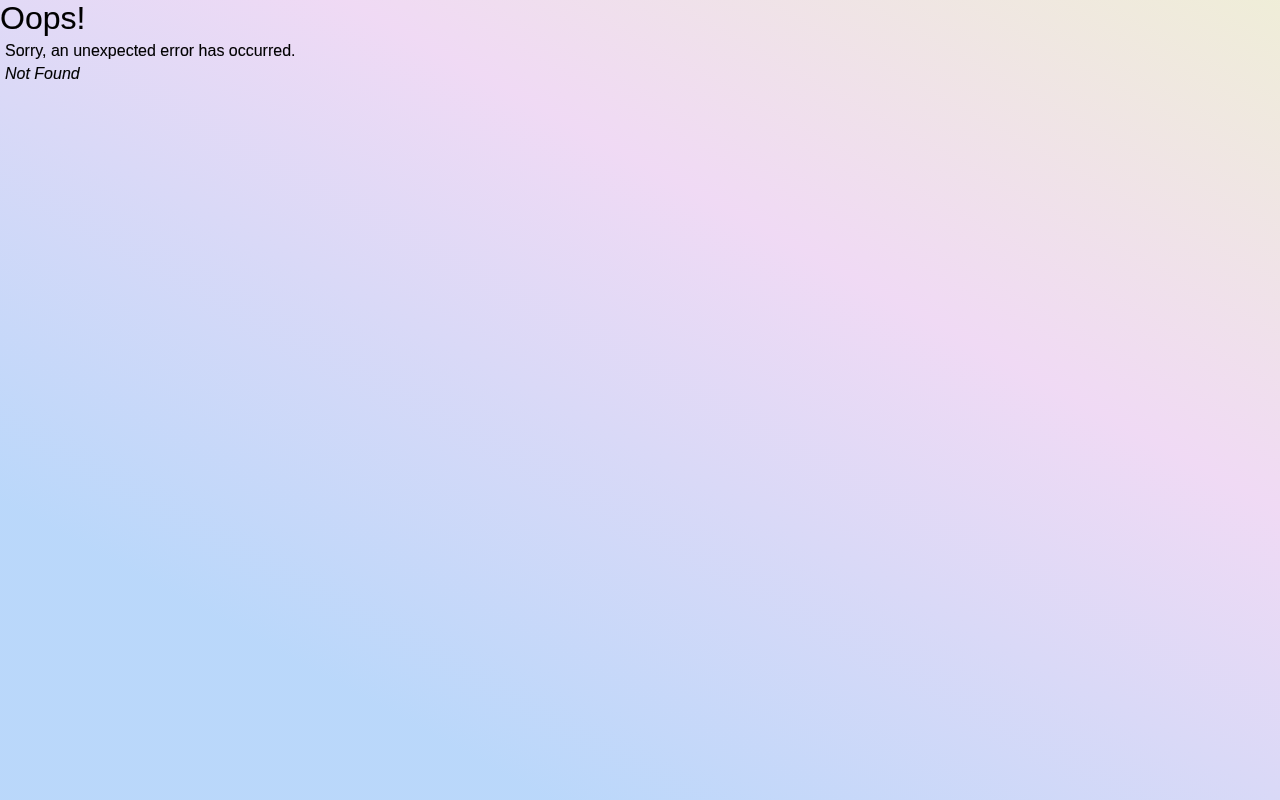
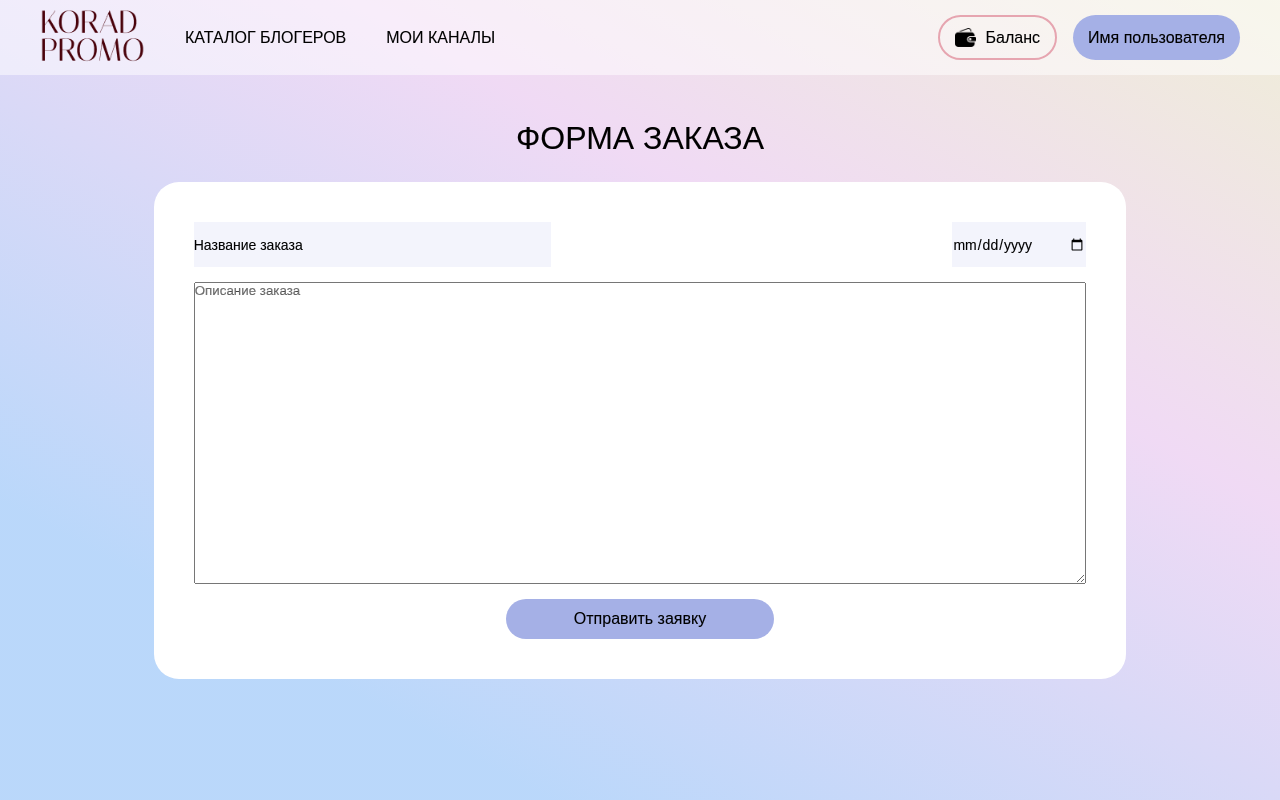
Before and after one commit to KorepanovaE09/website_bloggers, a React (Create React App) app: page /form-order in a window 1280 px wide. Before the commit this address had no page. Built offline with nearby package versions, Linux system fonts and the light colour scheme; a web font is replaced by a local one.

Commit message:
add_order-form
Добавление формы для отправки заказа

```diff
--- a/src/App.js
+++ b/src/App.js
@@ -1,15 +1,17 @@
 import { createBrowserRouter, RouterProvider } from "react-router-dom";
-
 import Header from "./components/Header-blogger";
 import Bloggers from "./pages/Bloggers";
 import BloggerDetails from "./pages/BloggerDetails";
 import Balance from "./pages/Balance";
-import Profile from "./pages/Profile_advertiser";
+import Profile from "./components/Profile_settings";
+import Profile_blogger from "./pages/Settings_blogger";
 import SignUp from "./pages/SignUp";
 import LogIn from "./pages/LogIn";
 import Error from "./pages/Error";
 import Channel from "./pages/Channel";
 import AddChannel from "./pages/AddСhannel";
+import Campaigns from "./pages/Campaigns";
+import Form_order from "./pages/Form-order";
 
 const router = createBrowserRouter([
   {
@@ -18,7 +20,6 @@ const router = createBrowserRouter([
       <>
         <Header />
         <Bloggers />
-        {/* <Channel /> */}
       </>
     ),
     errorElement: <Error />,
@@ -36,54 +37,73 @@ const router = createBrowserRouter([
     path: "/balance",
     element: (
       <>
-      <Header/>
-      <Balance/>
+        <Header />
+        <Balance />
       </>
-    )
+    ),
   },
   {
     path: "/profile",
     element: (
       <>
-      <Header/>
-      <Profile/>
+        <Header />
+        <Profile />
+        {/* <Profile_advertiser/> */}
       </>
-    )
+    ),
   },
   {
     path: "/signup",
     element: (
       <>
-      <SignUp/>
+        <SignUp />
       </>
-    )
+    ),
   },
   {
     path: "/login",
     element: (
       <>
-      <LogIn/>
+        <LogIn />
       </>
-    )
+    ),
   },
   {
     path: "/channel",
     element: (
       <>
-      <Header/>
-      <Channel/>
+        <Header />
+        <Channel />
       </>
-    )
+    ),
+  },
+  {
+    path: "/campaigns",
+    element: (
+      <>
+        <Header />
+        <Campaigns />
+      </>
+    ),
   },
   {
     path: "/addChannel",
     element: (
       <>
+        <Header />
+        <AddChannel />
+      </>
+    ),
+  },
+  {
+    path: "/form-order",
+    element: (
+      <>
       <Header/>
-      <AddChannel/>
+      <Form_order/>
       </>
     )
-  }
+  },
 ]);
 
 function App() {
--- a/src/css/Style_bloggers_card.css
+++ b/src/css/Style_bloggers_card.css
@@ -124,6 +124,12 @@
   border: 1px solid #e6a5b0;
 }
 
+.blogger-card-services-link{
+  display: flex;
+  width: 100%;
+  justify-content: center;
+}
+
 .blogger-card-services-btn{
   height: 35px;
   width: 75%;
@@ -132,21 +138,8 @@
   background-color: #a5b0e6;
 }
 
-
-
-/* .blogger-card-services{
-  display: flex;
-  flex-direction: column;
-  justify-content: center;
-  align-items: center;
-  margin-top: 25px;
-} */
-
-/* .blogger-card-price-btn{
-  border-radius: 25px;
-  border: none;
-  background-color: #a5b0e6;
-  width: 150px;
-  height: 35px;
+.blogger-card-services-btn.disabled{
+  /* opacity: 0.8; */
+  cursor: not-allowed;
+  color: #000;
 }
- */
--- /dev/null
+++ b/src/css/Style_form_order.css
@@ -0,0 +1,55 @@
+.form-order-conteiner{
+    padding: 45px;
+    display: flex;
+    flex-direction: column;
+    align-items: center;
+}
+
+.form-order-content{
+    background-color: white;
+    border-radius: 25px;
+    width: 75%;
+    padding: 40px;
+    margin-top: 25px;
+
+    display: flex;
+    flex-direction: column;
+    /* align-items: center; */
+    gap: 15px;
+}
+
+.form-order-input {
+    display: flex;
+    justify-content: space-between;
+}
+
+.form-order-content input{
+    /* width: 40%; */
+    height: 45px;
+}
+
+.form-order-date{
+    width: 15%;
+}
+
+.form-order-name{
+    width: 40%;
+}
+
+.form-order-conteiner textarea{
+    min-height: 300px;
+}
+
+.save-order{
+    display: flex;
+    justify-content: center;
+}
+
+.save-order-btn{
+    width: 30%;
+    height: 40px;
+    border-radius: 50px;
+    border: none;
+    background-color: #a5b0e6;
+
+}
--- /dev/null
+++ b/src/pages/Form-order.jsx
@@ -0,0 +1,51 @@
+import { useState } from "react";
+import "../css/Style_form_order.css";
+import { useSearchParams } from "react-router-dom";
+
+const Form_order = () => {
+  const [selectedDate, setSelectedDate] = useState("");
+
+  const today = new Date().toISOString().split("T")[0];
+
+  const handleDateChange = (e) => {
+    setSelectedDate(e.target.value);
+  };
+
+  const [searchParams] = useSearchParams()
+  const orderPrice = searchParams.get('price')
+  const bloggerId = searchParams.get('bloggerId');
+
+  return (
+    <div className="form-order">
+      <div className="form-order-conteiner">
+        <h1>ФОРМА ЗАКАЗА</h1>
+        <div className="form-order-content">
+          <div className="form-order-input">
+            <input
+              className="form-order-name"
+              type="text"
+              placeholder="Название заказа"
+            ></input>
+            <input
+              className="form-order-date"
+              type="date"
+              value={selectedDate}
+              onChange={handleDateChange}
+              min={today}
+            />
+          </div>
+
+          <textarea type="text" placeholder="Описание заказа"></textarea>
+
+          <div className="save-order">
+            <button className="save-order-btn">
+              Отправить заявку {orderPrice && `(${orderPrice} руб.)`}
+            </button>
+          </div>
+        </div>
+      </div>
+    </div>
+  );
+};
+
+export default Form_order;
```
